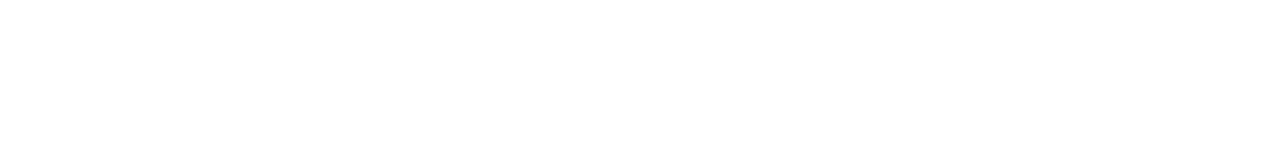
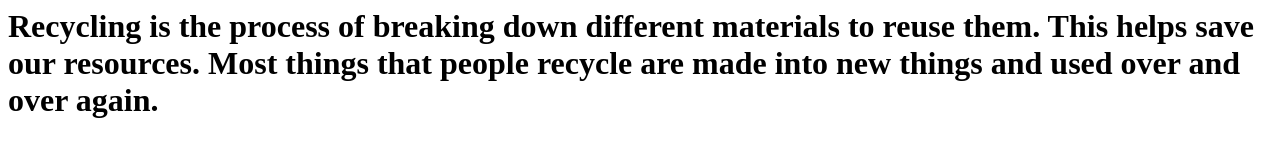
Before and after one commit to 26ndang/Recycling1, a plain HTML site: page index.html in a window 1280 px wide. Drawn offline with Linux system fonts and the light colour scheme.

Commit message:
Update index.html

```diff
--- a/index.html
+++ b/index.html
@@ -1 +1,2 @@
 <title> Recycling </title>
+<h1>Recycling is the process of breaking down different materials to reuse them. This helps save our resources. Most things that people recycle are made into new things and used over and over again.<h1>
```
